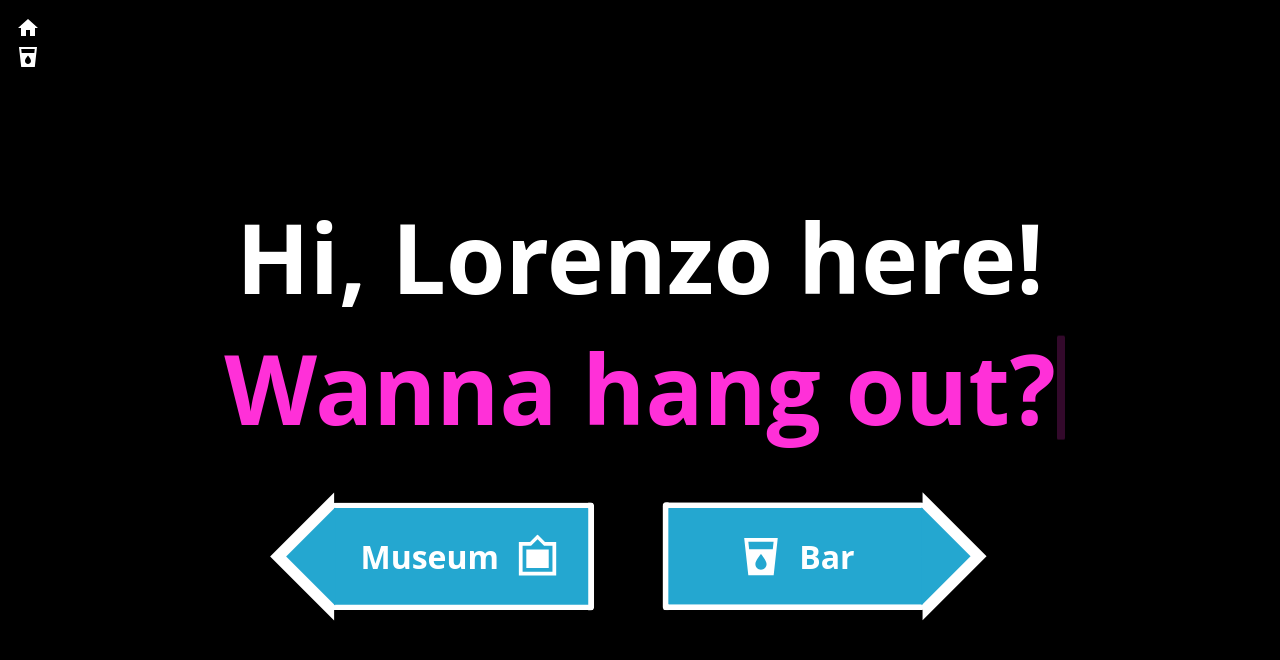
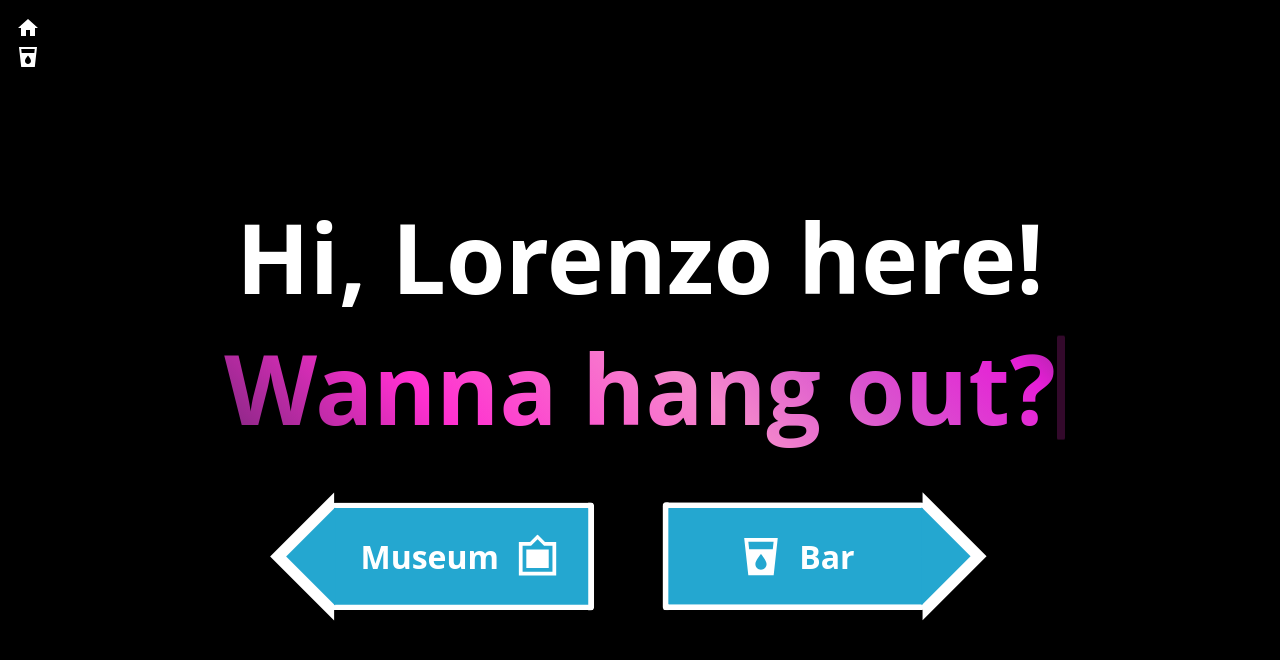
Before and after one commit to contilorenzo/portfolio, a React (Vite) app: page / in a window 1280 px wide. Shown: the top 660 px of the page. Built offline with nearby package versions, Linux system fonts and the light colour scheme.

Commit message:
Add possibility to add gradient to AnimatedText

```diff
--- a/src/Components/AnimatedText/AnimatedText.styles.ts
+++ b/src/Components/AnimatedText/AnimatedText.styles.ts
@@ -1,12 +1,20 @@
-import styled from 'styled-components'
+import styled, { css } from 'styled-components'
 
 const Text = styled.div<{
   $cursorColor: string
   $isCursorVisible?: boolean
+  $gradient?: string
   $textColor: string
 }>`
   & > h2 {
     color: ${({ $textColor }) => $textColor};
+    ${({ $gradient }) =>
+      $gradient &&
+      css`
+        background: ${$gradient};
+        -webkit-background-clip: text;
+        -webkit-text-fill-color: transparent;
+      `}
     margin: 0 auto;
     overflow: hidden;
     padding: 0 0.6rem;
--- a/src/Components/AnimatedText/AnimatedText.tsx
+++ b/src/Components/AnimatedText/AnimatedText.tsx
@@ -6,6 +6,7 @@ import { motion } from 'framer-motion'
 const AnimatedText = ({
   animation,
   cursorColor = 'orange',
+  gradient,
   keepCursor = false,
   text,
   textColor = 'white',
@@ -34,6 +35,7 @@ const AnimatedText = ({
     <Styled.Text
       $cursorColor={cursorColor}
       $isCursorVisible={isCursorVisible}
+      $gradient={gradient}
       $textColor={textColor}
     >
       <h2>
@@ -41,7 +43,6 @@ const AnimatedText = ({
           <motion.span
             whileHover={{
               scale: 1.2,
-              opacity: 0.8,
               padding: '0 0.4rem',
             }}
             key={`${character}${index}`}
@@ -57,6 +58,7 @@ const AnimatedText = ({
 export interface Props {
   animation: Animation
   cursorColor?: string
+  gradient?: string
   keepCursor?: boolean
   text: string
   textColor?: string
--- a/src/pages/Homepage/Homepage.tsx
+++ b/src/pages/Homepage/Homepage.tsx
@@ -65,6 +65,7 @@ const Homepage = () => {
           animation={{ duration: 2000, delay: 2100 }}
           cursorColor={theme.colors.textHover}
           keepCursor
+          gradient={theme.colors.gradient}
         />
         {renderSignals()}
       </Styled.Homepage>
--- a/src/theme.ts
+++ b/src/theme.ts
@@ -2,6 +2,8 @@ export const theme: ThemeType = {
   colors: {
     background: '#000000',
     backgroundSecondary: '#24a7d0',
+    gradient:
+      'linear-gradient(45deg, rgba(120,38,122,1) 0%, rgba(255,48,208,1) 27%, rgba(245,137,204,1) 56%, rgba(217,84,206,1) 73%, rgba(230,30,214,1) 91%, rgba(144,43,144,1) 100%)',
     neon: '#ce0000',
     text: '#ffffff',
     textHover: '#ff30d8',
@@ -12,6 +14,7 @@ export interface ThemeType {
   colors: {
     background: string
     backgroundSecondary: string
+    gradient: string
     neon: string
     text: string
     textHover: string
```
